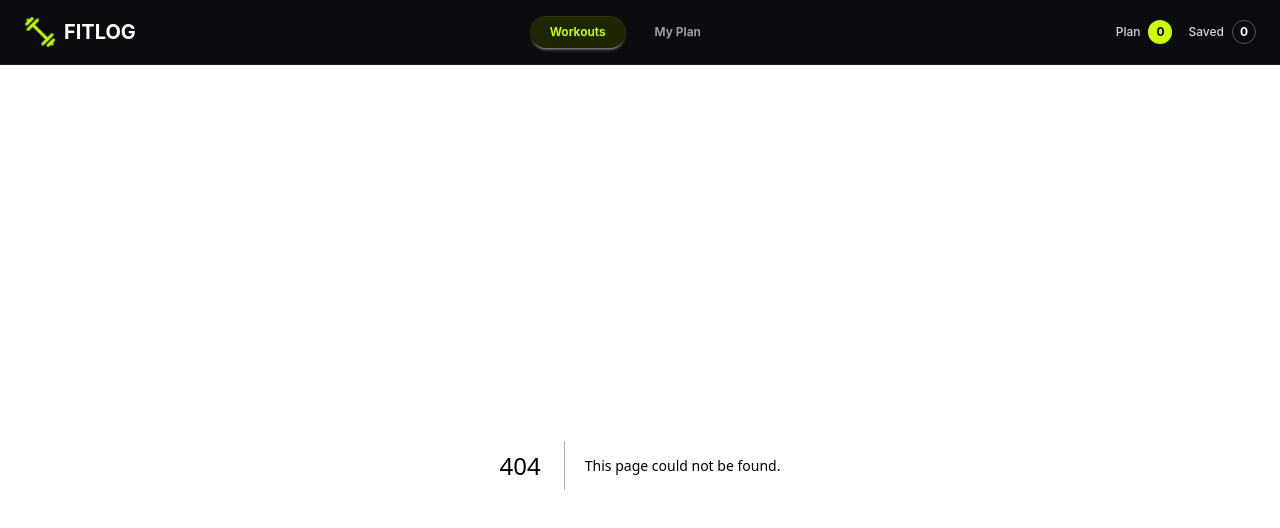
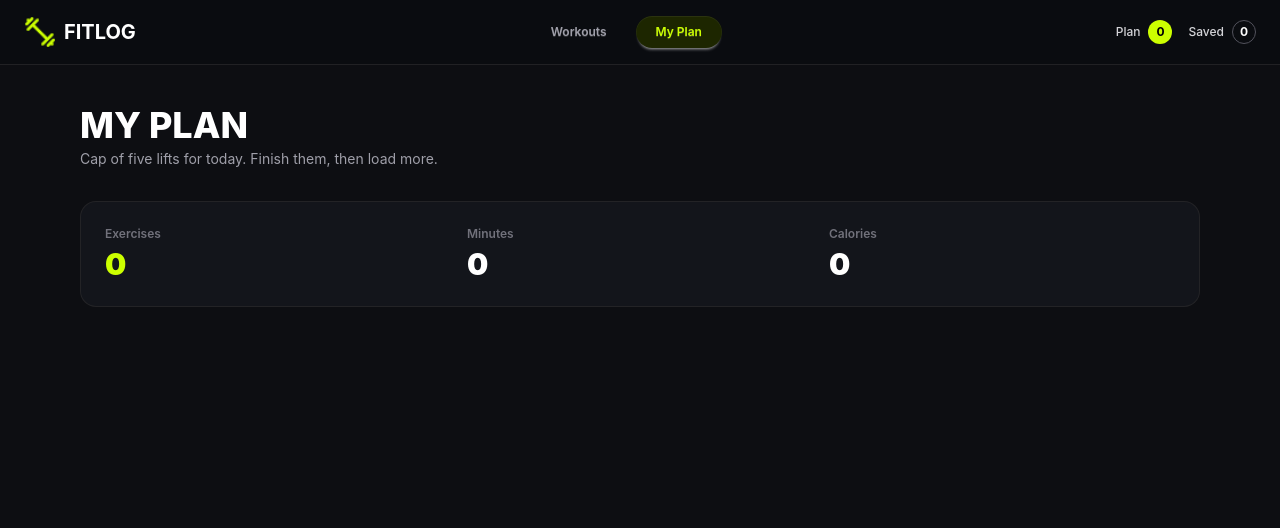
Before and after one commit to sahad-ibne/Assignment-6, a Next.js app: page /my-plan in a window 1280 px wide. Before the commit this address had no page. Shown: the top 528 px of the page. Built offline with nearby package versions, Linux system fonts and the light colour scheme.

Commit message:
Added My plan section

```diff
--- a/src/app/DetailPage/[id]/page.tsx
+++ b/src/app/DetailPage/[id]/page.tsx
@@ -23,7 +23,7 @@ const DetailPage = async ({ params }: DetailPageProps) => {
 
         <div className="w-full h-[450px] md:h-[550px] relative rounded-3xl overflow-hidden bg-zinc-900 border border-zinc-800">
           <Image
-            src={workout.image || '/banner.png'}
+            src={workout.image}
             alt={workout.name}
             fill
             className="object-cover object-center"
--- /dev/null
+++ b/src/app/my-plan/page.tsx
@@ -0,0 +1,31 @@
+export default function MyPlanPage() {
+  return (
+    <main className="min-h-screen bg-[#0d0e12] text-white py-10 px-4 md:px-12 lg:px-20">
+      <div className="max-w-6xl mx-auto space-y-8">
+        <div className="space-y-1">
+          <h1 className="text-3xl md:text-4xl font-extrabold ">
+            MY PLAN
+          </h1>
+          <p className="text-zinc-400 text-sm">
+            Cap of five lifts for today. Finish them, then load more.
+          </p>
+        </div>
+        <div className="grid grid-cols-1 md:grid-cols-3 gap-4 bg-[#13151b] border border-zinc-800/80 rounded-2xl p-6">
+          <div>
+            <p className="text-zinc-500 text-xs font-semibold">Exercises</p>
+            <h2 className="text-3xl font-black text-[#ccff00] mt-1">0</h2>
+          </div>
+          <div>
+            <p className="text-zinc-500 text-xs font-semibold">Minutes</p>
+            <h2 className="text-3xl font-black text-white mt-1">0</h2>
+          </div>
+          <div>
+            <p className="text-zinc-500 text-xs font-semibold">Calories</p>
+            <h2 className="text-3xl font-black text-white mt-1">0</h2>
+          </div>
+        </div>
+
+      </div>
+    </main>
+  );
+}
--- a/src/components/NavBar.tsx
+++ b/src/components/NavBar.tsx
@@ -1,5 +1,9 @@
+'use client';
+
 import React from 'react';
 import Image from 'next/image';
+import Link from 'next/link';
+import { usePathname } from 'next/navigation';
 
 interface NavBarProps {
   planCount?: number;
@@ -7,11 +11,13 @@ interface NavBarProps {
 }
 
 const NavBar = ({ planCount = 0, savedCount = 0 }: NavBarProps) => {
+  const pathname = usePathname();
+
   return (
     <header className="w-full bg-[#0a0c10] border-b border-zinc-800/80 py-4">
       <div className="max-w-[1400px] mx-auto px-6 flex items-center justify-between">
 
-        <div className="flex items-center gap-2 font-bold text-xl text-white whitespace-nowrap">
+        <Link href="/" className="flex items-center gap-2 font-bold text-xl text-white whitespace-nowrap">
           <Image
             src="/logo.png"
             alt="Logo"
@@ -20,14 +26,28 @@ const NavBar = ({ planCount = 0, savedCount = 0 }: NavBarProps) => {
             className="w-8 h-8 object-contain shrink-0"
           />
           <span>FITLOG</span>
-        </div>
+        </Link>
         <div className="flex items-center gap-2">
-          <button className="btn btn-sm rounded-full bg-[#1d2600] text-[#ccff00] border-none px-5">
+          <Link
+            href="/"
+            className={`btn btn-sm rounded-full px-5 flex items-center justify-center ${
+              pathname === '/'
+                ? 'bg-[#1d2600] text-[#ccff00] border-none'
+                : 'btn-ghost text-zinc-400 hover:text-white'
+            }`}
+          >
             Workouts
-          </button>
-          <button className="btn btn-sm btn-ghost rounded-full text-zinc-400 hover:text-white px-5">
+          </Link>
+          <Link
+            href="/my-plan"
+            className={`btn btn-sm rounded-full px-5 flex items-center justify-center ${
+              pathname === '/my-plan'
+                ? 'bg-[#1d2600] text-[#ccff00] border-none'
+                : 'btn-ghost text-zinc-400 hover:text-white'
+            }`}
+          >
             My Plan
-          </button>
+          </Link>
         </div>
         <div className="flex items-center gap-4">
           <div className="flex items-center gap-2 text-sm">
```
